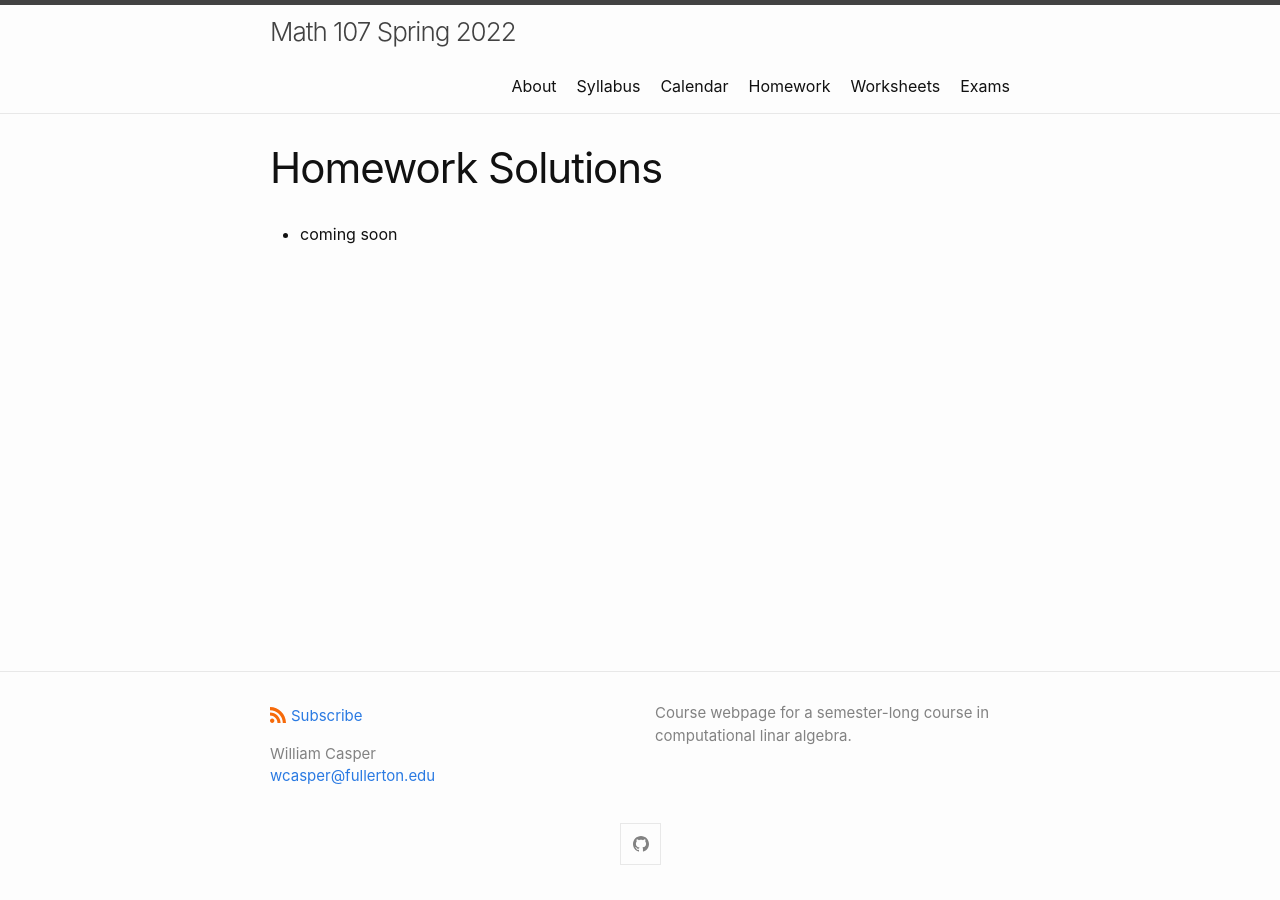
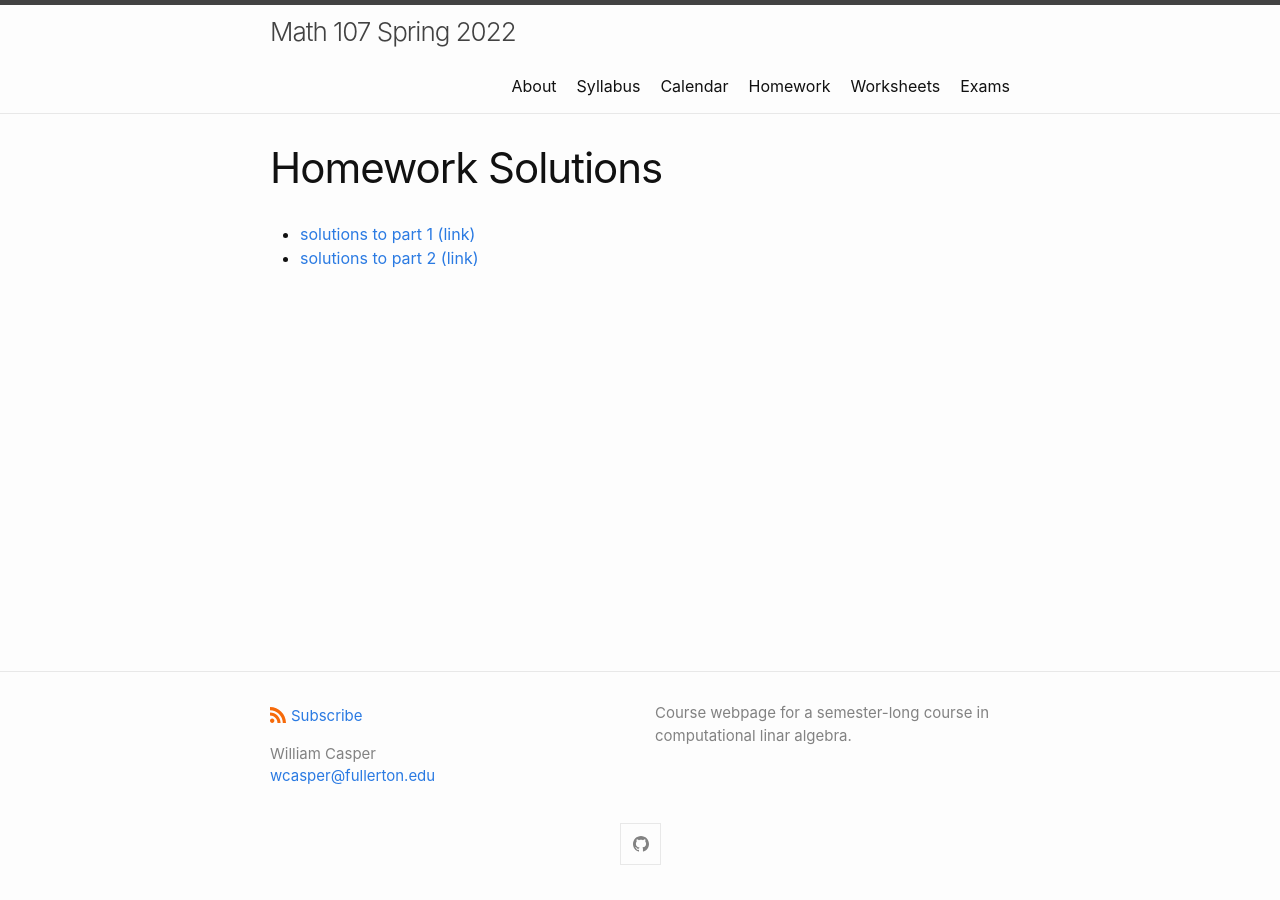
Before and after one commit to wcasper/math107spring2022, a Jekyll site: the page built from _homework/hw1/hw1-solutions.md, in a window 1280 px wide. Built offline with Jekyll 4.4.1, drawn with Linux system fonts in a browser that asks for light colours.

Commit message:
added links to solutions

```diff
--- a/_homework/hw1/hw1-solutions.md
+++ b/_homework/hw1/hw1-solutions.md
@@ -4,4 +4,5 @@ title: Homework Solutions
 permalink: /homework/hw1/solutions
 ---
 
-* coming soon
+* [solutions to part 1 (link)](hw1_part1_soln.m)
+* [solutions to part 2 (link)](hw1_part2_soln.m)
```
